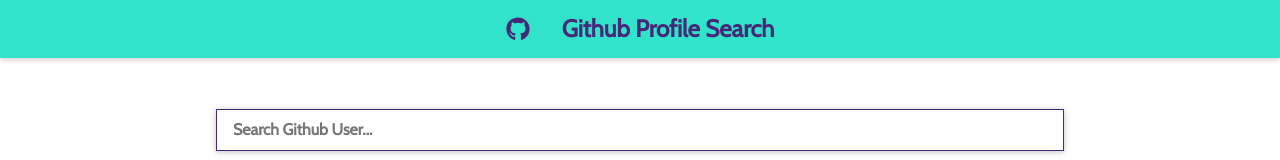
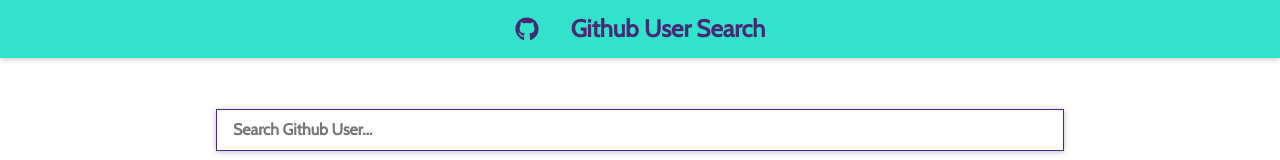
Before and after one commit to SignetOHara/github-search, a React (Create React App) app: page / in a window 1280 px wide. Shown: the top 160 px of the page. Built offline with nearby package versions, Linux system fonts and the light colour scheme; no server answers.

Commit message:
Fix: Edited app title

```diff
--- a/src/components/common/Navbar/Navbar.js
+++ b/src/components/common/Navbar/Navbar.js
@@ -7,7 +7,7 @@ export const Navbar = () => {
       <nav className={styles.navbar}>
         <h1 className={styles.h1}>
           <FaGithub className={styles.icon} />
-          Github Profile Search
+          Github User Search
         </h1>
       </nav>
     </header>
```
